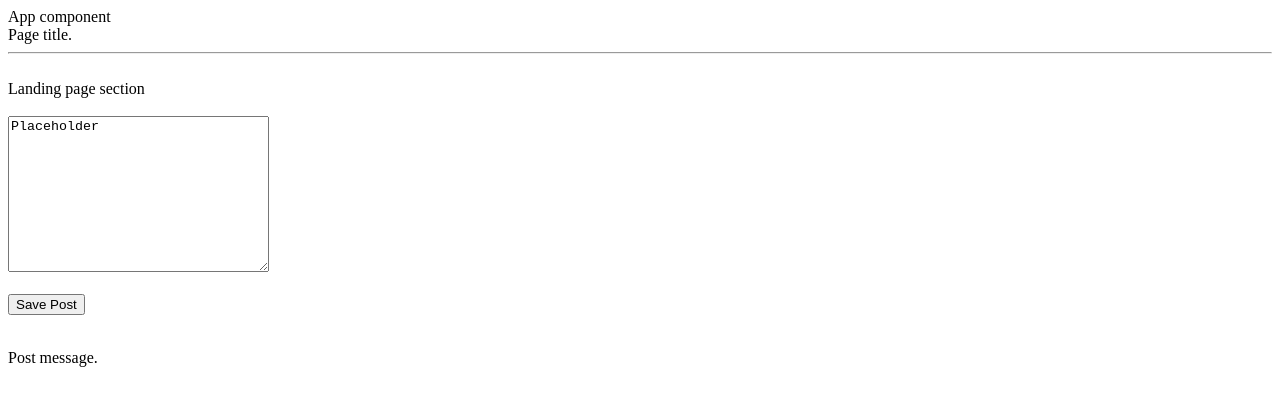
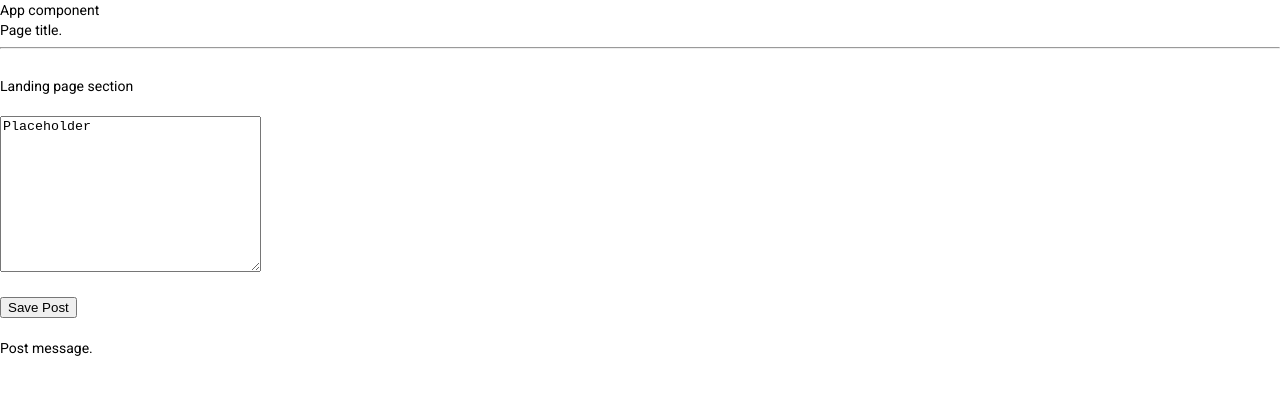
Before and after one commit to AdityaChouhan-19/LearningMEAN, an Angular app: page / in a window 1280 px wide. Shown: the top 406 px of the page. Built offline with nearby package versions, Linux system fonts and the light colour scheme.

Commit message:
Installed angular material (ng add @angular/material)

```diff
--- a/angular.json
+++ b/angular.json
@@ -23,6 +23,7 @@
               "src/assets"
             ],
             "styles": [
+              "./node_modules/@angular/material/prebuilt-themes/indigo-pink.css",
               "src/styles.css"
             ],
             "scripts": []
@@ -90,6 +91,7 @@
               "src/assets"
             ],
             "styles": [
+              "./node_modules/@angular/material/prebuilt-themes/indigo-pink.css",
               "src/styles.css"
             ],
             "scripts": []
--- a/package.json
+++ b/package.json
@@ -11,10 +11,12 @@
   "private": true,
   "dependencies": {
     "@angular/animations": "^14.2.0",
+    "@angular/cdk": "^13.0.0",
     "@angular/common": "^14.2.0",
     "@angular/compiler": "^14.2.0",
     "@angular/core": "^14.2.0",
     "@angular/forms": "^14.2.0",
+    "@angular/material": "^13.0.0",
     "@angular/platform-browser": "^14.2.0",
     "@angular/platform-browser-dynamic": "^14.2.0",
     "@angular/router": "^14.2.0",
--- a/src/app/app.module.ts
+++ b/src/app/app.module.ts
@@ -6,6 +6,7 @@
 
 import { AppComponent } from './app.component';
 import { LandingPageComponent } from './views/landing-page/landing-page.component';
+import { BrowserAnimationsModule } from '@angular/platform-browser/animations';
 
 @NgModule({
   declarations: [AppComponent, LandingPageComponent],
@@ -13,6 +14,7 @@
     BrowserModule,
     //As we are using FormsModule we have to reference it here.
     FormsModule,
+    BrowserAnimationsModule,
   ],
   providers: [],
   bootstrap: [AppComponent],
--- a/src/index.html
+++ b/src/index.html
@@ -6,8 +6,11 @@
   <base href="/">
   <meta name="viewport" content="width=device-width, initial-scale=1">
   <link rel="icon" type="image/x-icon" href="favicon.ico">
+  <link rel="preconnect" href="https://fonts.gstatic.com">
+  <link href="https://fonts.googleapis.com/css2?family=Roboto:wght@300;400;500&display=swap" rel="stylesheet">
+  <link href="https://fonts.googleapis.com/icon?family=Material+Icons" rel="stylesheet">
 </head>
-<body>
+<body class="mat-typography">
   <app-root></app-root>
 </body>
 </html>
--- a/src/styles.css
+++ b/src/styles.css
@@ -1 +1,4 @@
 /* You can add global styles to this file, and also import other style files */
+
+html, body { height: 100%; }
+body { margin: 0; font-family: Roboto, "Helvetica Neue", sans-serif; }
```
Also changed, not shown: 1 other file (tests, documents, lock files or other folders).
